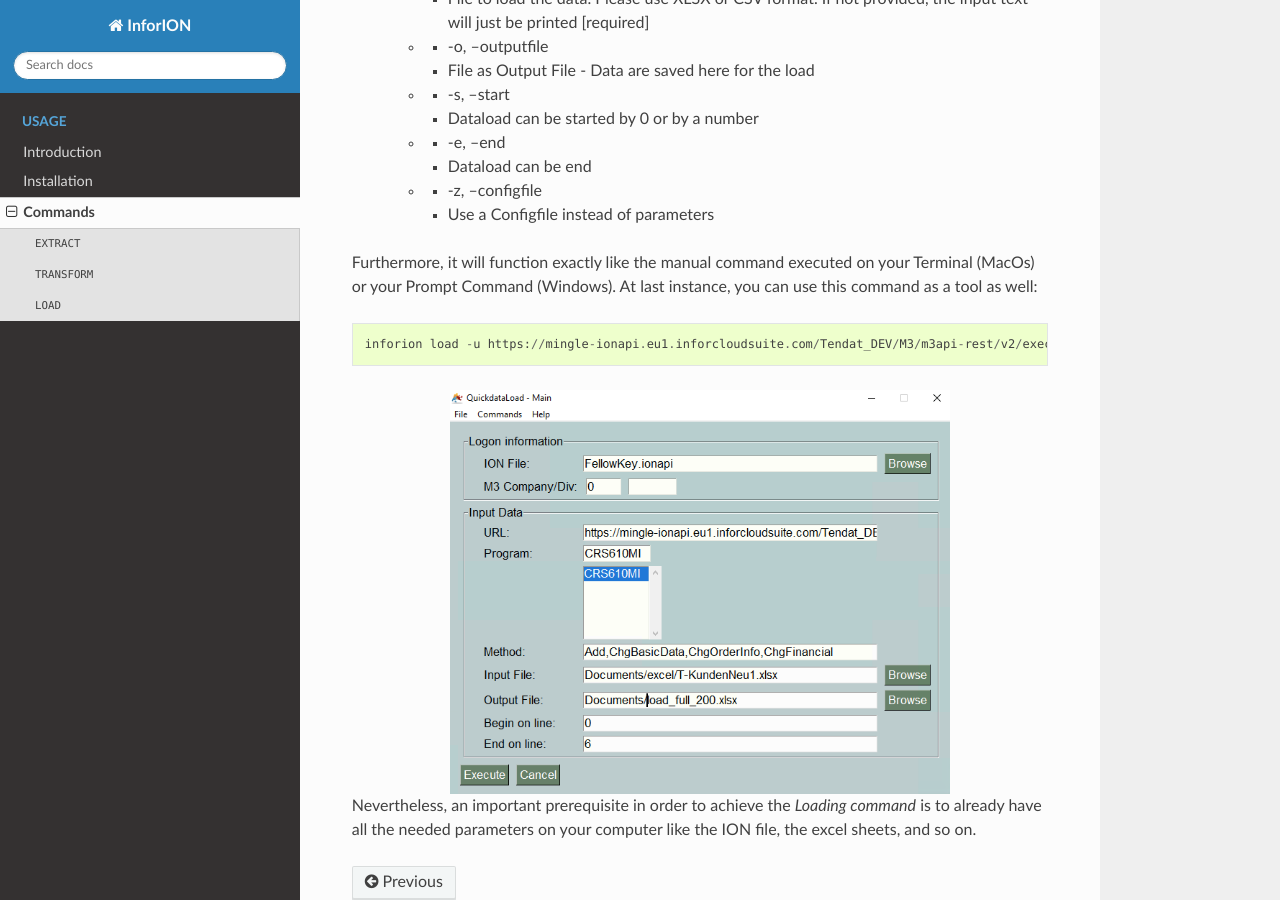
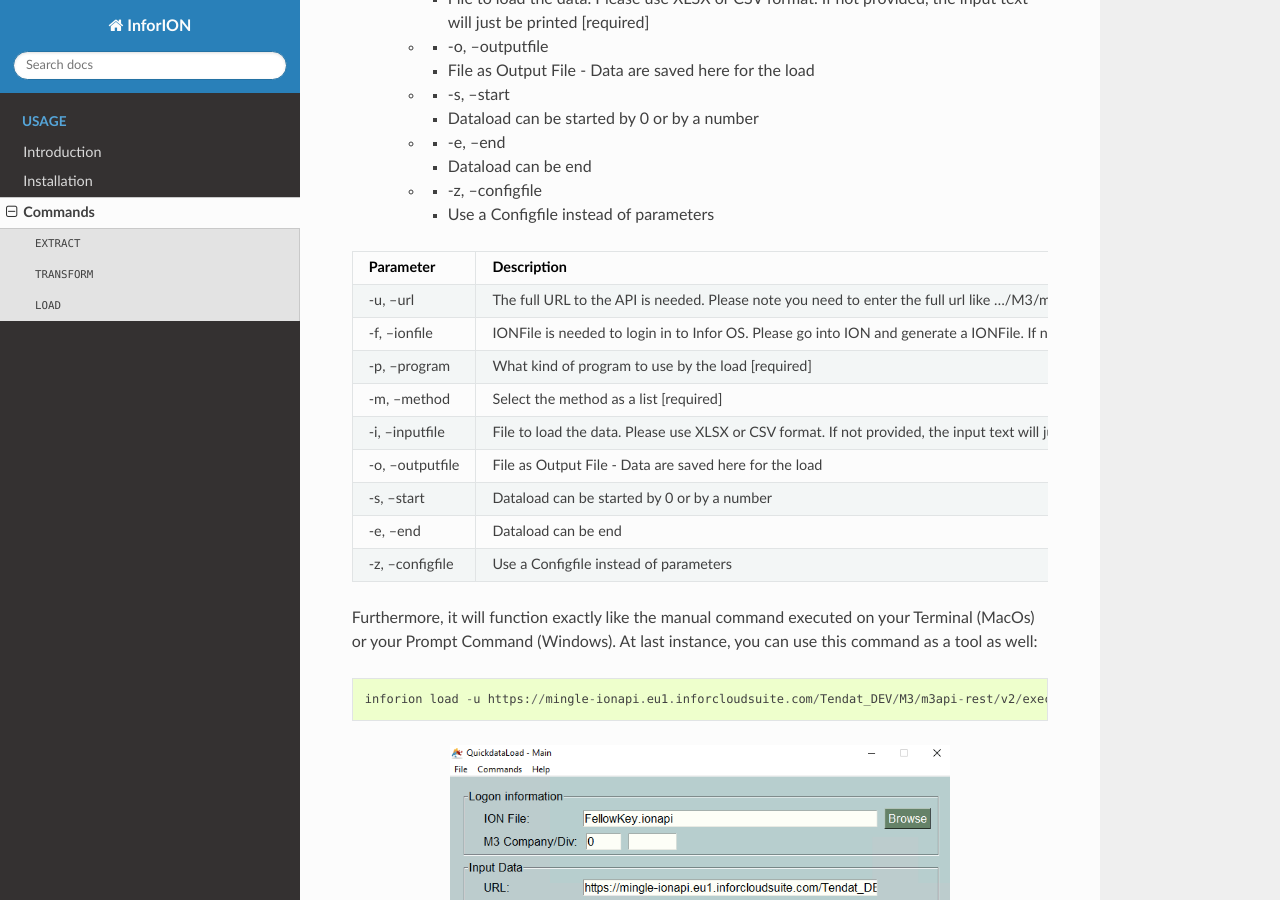
Before and after one commit to Fellow-Consulting-AG/NewSmartdata, a Sphinx documentation site: the page built from docs/source/run.rst, in a window 1280 px wide and 900 px high, scrolled down 3209 px. Built offline with Sphinx 7.4.7 and the Read the Docs theme 2.0.0, drawn with Linux system fonts in a browser that asks for light colours.

Commit message:
run.rst table

```diff
--- a/docs/source/run.rst
+++ b/docs/source/run.rst
@@ -91,6 +91,28 @@
    * - -z, --configfile
      - Use a Configfile instead of parameters
 
++------------------+---------------------------------------------------------------------------------------------------------------------------------------------------------------------+
+| Parameter        | Description                                                                                                                                                         |
++==================+=====================================================================================================================================================================+
+| -u, --url        | The full URL to the API is needed. Please note you need to enter the full url like .../M3/m3api-rest/v2/execute/CRS610MI  [required]                                |
++------------------+---------------------------------------------------------------------------------------------------------------------------------------------------------------------+
+| -f, --ionfile    | IONFile is needed to login in to Infor OS. Please go into ION and generate a IONFile. If not provided, a prompt will allow you to type the input text. [required]   |
++------------------+---------------------------------------------------------------------------------------------------------------------------------------------------------------------+
+| -p, --program    | What kind of program to use by the load  [required]                                                                                                                 |
++------------------+---------------------------------------------------------------------------------------------------------------------------------------------------------------------+
+| -m, --method     | Select the method as a list  [required]                                                                                                                             |
++------------------+---------------------------------------------------------------------------------------------------------------------------------------------------------------------+
+| -i, --inputfile  | File to load the data. Please use XLSX or CSV format. If not provided, the input text will just be printed [required]                                               |
++------------------+---------------------------------------------------------------------------------------------------------------------------------------------------------------------+
+| -o, --outputfile | File as Output File - Data are saved here for the load                                                                                                              |
++------------------+---------------------------------------------------------------------------------------------------------------------------------------------------------------------+
+| -s, --start      | Dataload can be started by 0 or by a number                                                                                                                         |
++------------------+---------------------------------------------------------------------------------------------------------------------------------------------------------------------+
+| -e, --end        | Dataload can be end                                                                                                                                                 |
++------------------+---------------------------------------------------------------------------------------------------------------------------------------------------------------------+
+| -z, --configfile | Use a Configfile instead of parameters                                                                                                                              |
++------------------+---------------------------------------------------------------------------------------------------------------------------------------------------------------------+
+
 Furthermore, it will function exactly like the manual command executed on your Terminal (MacOs) or your Prompt Command (Windows).
 At last instance, you can use this command as a tool as well:
 
```
